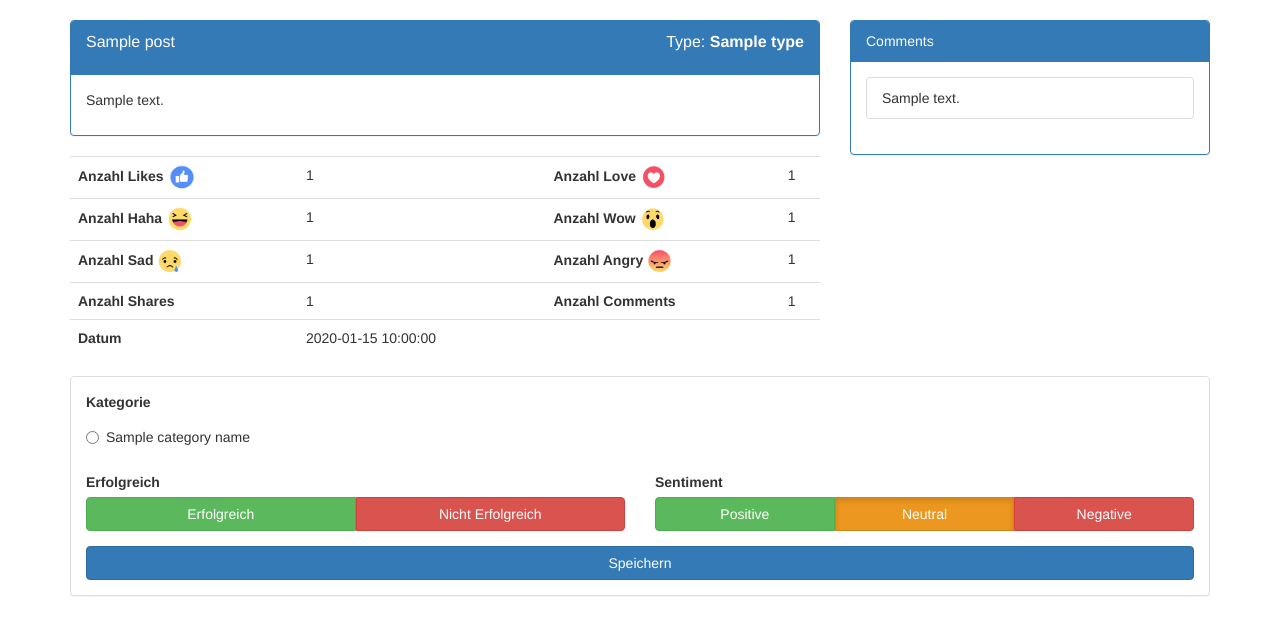
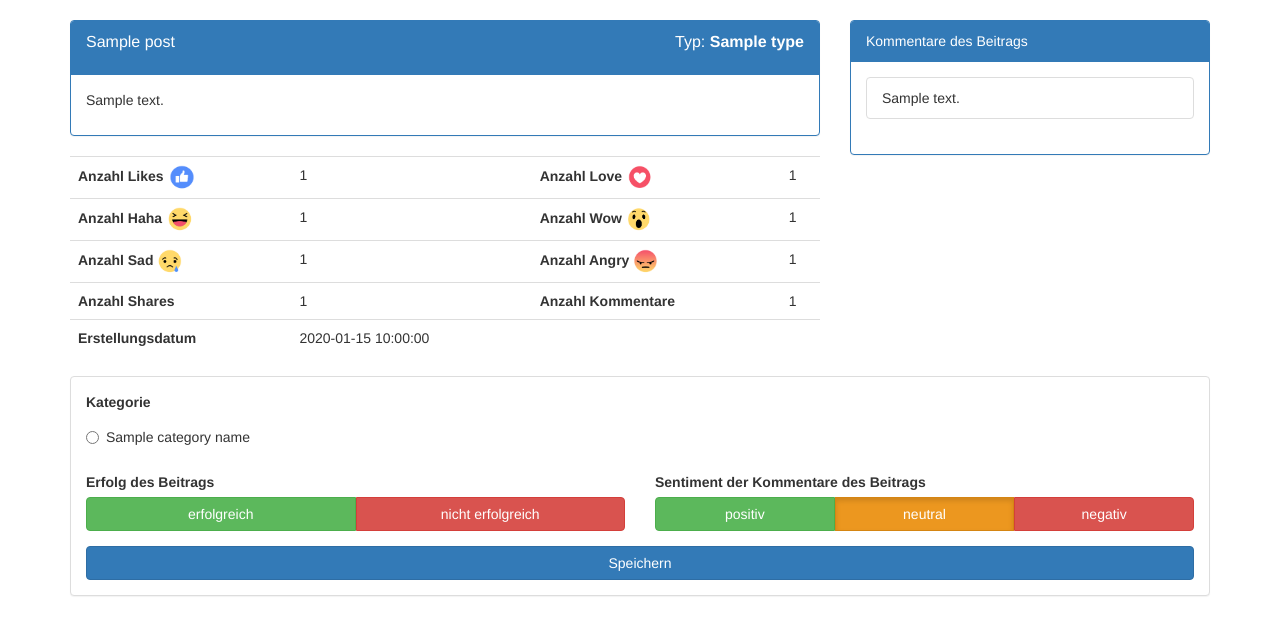
Before and after one commit to CCWI/post-categoriser-tool, a Flask app: template templates/post.html in a window 1280 px wide. Shown: the part 46-681 px from the top of the page. Run offline with Flask 2, Linux system fonts and the light colour scheme; the template is opened without the code that fills it: most values are stand-ins (such as "Sample title", 1, 10 or a date in 2020); some libraries are stand-ins or nearby versions.

Commit message:
Changed field titles.

```diff
--- a/templates/post.html
+++ b/templates/post.html
@@ -39,7 +39,7 @@
                             {% endif %}
                         </div>
                         <div class="col col-xs-4">
-            <span class="pull-right"><p> Type:
+            <span class="pull-right"><p> Typ:
                 {% if post.type is not none %}
                     <strong>{{ post.type }}</strong>
                 {% endif %}
@@ -112,11 +112,11 @@
                 <tr>
                     <th>Anzahl Shares</th>
                     <td>{{ post.num_shares }}</td>
-                    <th>Anzahl Comments</th>
+                    <th>Anzahl Kommentare</th>
                     <td>{{ post.num_comments }}</td>
                 </tr>
                 <tr>
-                    <th>Datum</th>
+                    <th>Erstellungsdatum</th>
                     <td>{{ post.date }}</td>
                     <th></th>
                     <td></td>
@@ -127,7 +127,7 @@
         <div class="col col-md-4">
             <div class="panel panel-primary">
                 <div class="panel-heading">
-                    Comments
+                    Kommentare des Beitrags
                 </div>
                 <div class='panel-body fixed-panel'>
                     <ul class="list-group">
@@ -163,31 +163,32 @@
                 </div>
                 <div class="form-group row">
                     <div class="col col-sm-6">
-                        <label for="success">Erfolgreich</label>
+                        <label for="success">Erfolg des Beitrags</label>
                         <div class="btn-group btn-group-justified" data-toggle="buttons">
                             <label class="btn btn-success">
                                 <input type="radio" name="success" id="succesful" value="1" autocomplete="off">
-                                Erfolgreich
+                                erfolgreich
                             </label>
                             <label class="btn btn-danger">
                                 <input type="radio" name="success" id="not_succesful" value="0" autocomplete="off">
-                                Nicht Erfolgreich
+                                nicht erfolgreich
                             </label>
                         </div>
                     </div>
                     <div class="col col-sm-6">
-                        <label for="sentiment">Sentiment </label>
+                        <label for="sentiment">Sentiment der Kommentare des Beitrags</label>
                         <div class="btn-group btn-group-justified" data-toggle="buttons">
                             <label class="btn btn-success">
                                 <input type="radio" name="sentiment" id="positive" value="1" autocomplete="off">
-                                Positive
+                                positiv
                             </label>
                             <label class="btn btn-warning active">
-                                <input type="radio" name="sentiment" id="neutral" value="0" autocomplete="off"> Neutral
+                                <input type="radio" name="sentiment" id="neutral" value="0" autocomplete="off">
+                                neutral
                             </label>
                             <label class="btn btn-danger">
                                 <input type="radio" name="sentiment" id="negative" value="-1" autocomplete="off">
-                                Negative
+                                negativ
                             </label>
                         </div>
                     </div>
```
